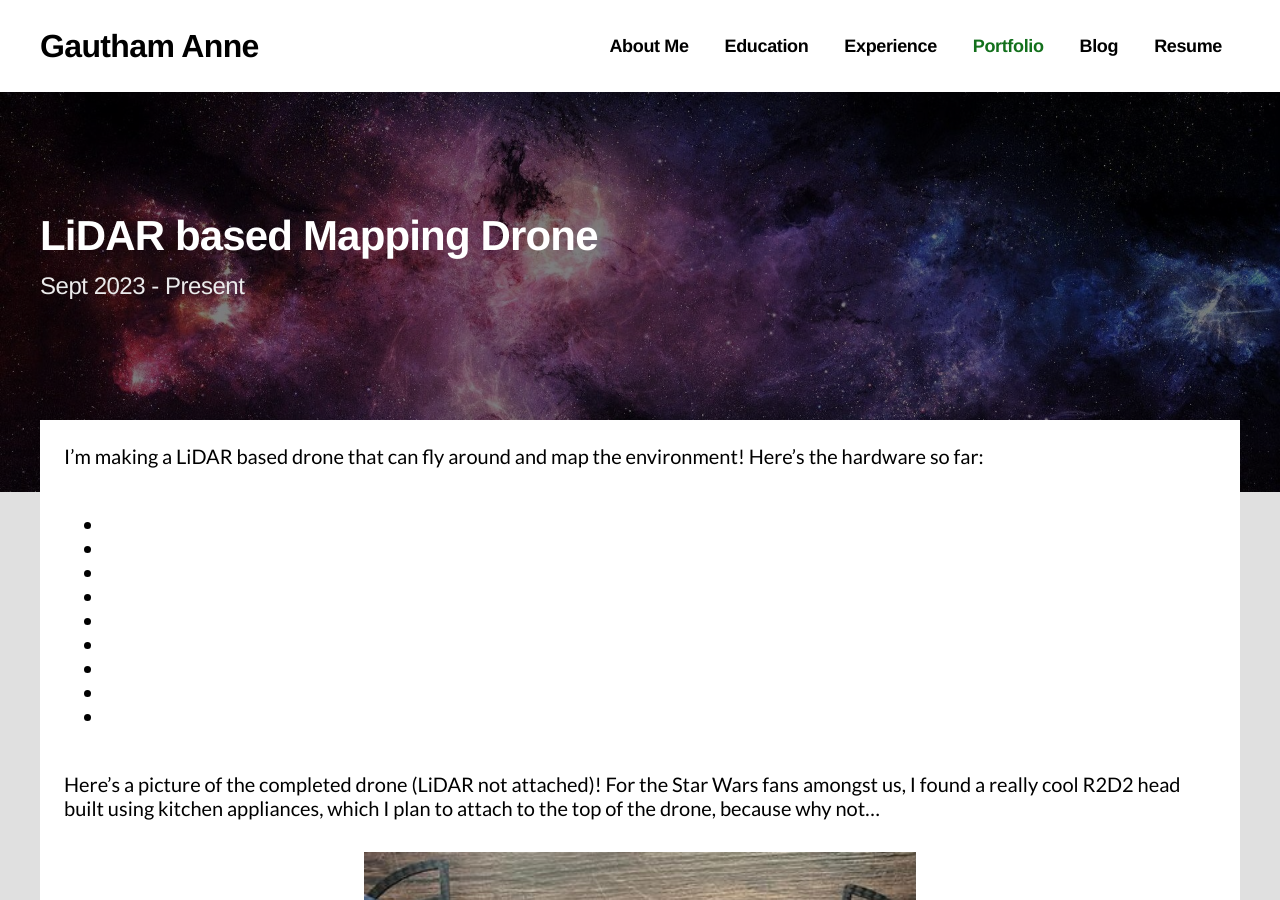
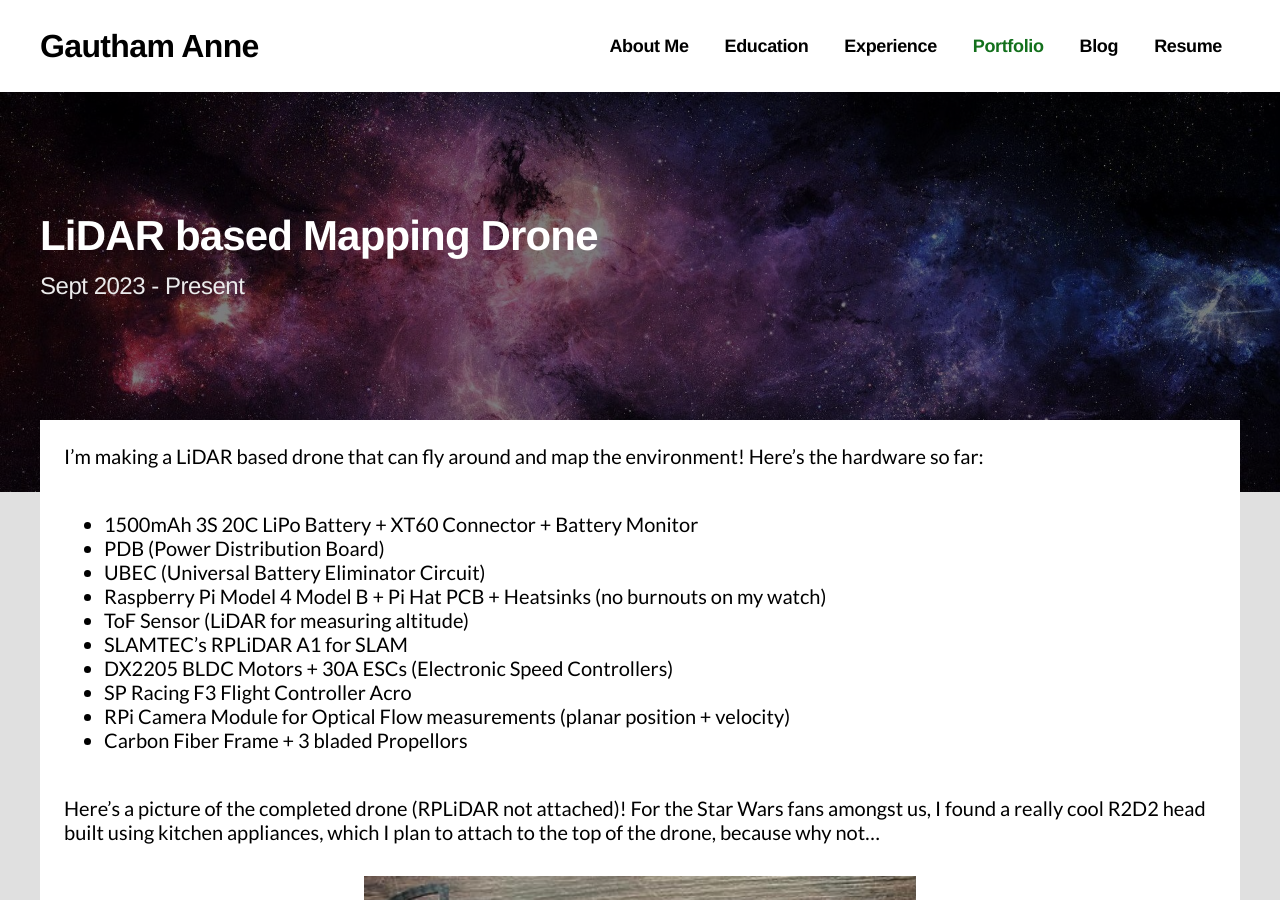
Before and after one commit to annegautham/annegautham.github.io, a Jekyll site: the page built from portfolio/ldrone.md, in a window 1280 px wide and 900 px high. Built offline with Jekyll 4.4.1, drawn with Linux system fonts in a browser that asks for light colours; some web fonts are replaced.

Commit message:
Update ldrone.md

```diff
--- a/portfolio/ldrone.md
+++ b/portfolio/ldrone.md
@@ -7,18 +7,20 @@ description: Sept 2023 - Present
 I'm making a LiDAR based drone that can fly around and map the environment! Here's the hardware so far:
 
 <br>
-*
-*
-*
-*
-*
-*
-*
-*
-*
+
+* 1500mAh 3S 20C LiPo Battery + XT60 Connector + Battery Monitor
+* PDB (Power Distribution Board)
+* UBEC (Universal Battery Eliminator Circuit)
+* Raspberry Pi Model 4 Model B + Pi Hat PCB + Heatsinks (no burnouts on my watch)
+* ToF Sensor (LiDAR for measuring altitude)
+* SLAMTEC's RPLiDAR A1 for SLAM
+* DX2205 BLDC Motors + 30A ESCs (Electronic Speed Controllers)
+* SP Racing F3 Flight Controller Acro
+* RPi Camera Module for Optical Flow measurements (planar position + velocity)
+* Carbon Fiber Frame + 3 bladed Propellors
 
 <br>
-Here's a picture of the completed drone (LiDAR not attached)! For the Star Wars fans amongst us, I found a really cool R2D2 head built using kitchen appliances, which I plan to attach to the top of the drone, because why not...
+Here's a picture of the completed drone (RPLiDAR not attached)! For the Star Wars fans amongst us, I found a really cool R2D2 head built using kitchen appliances, which I plan to attach to the top of the drone, because why not...
 
 <br>
 
```
